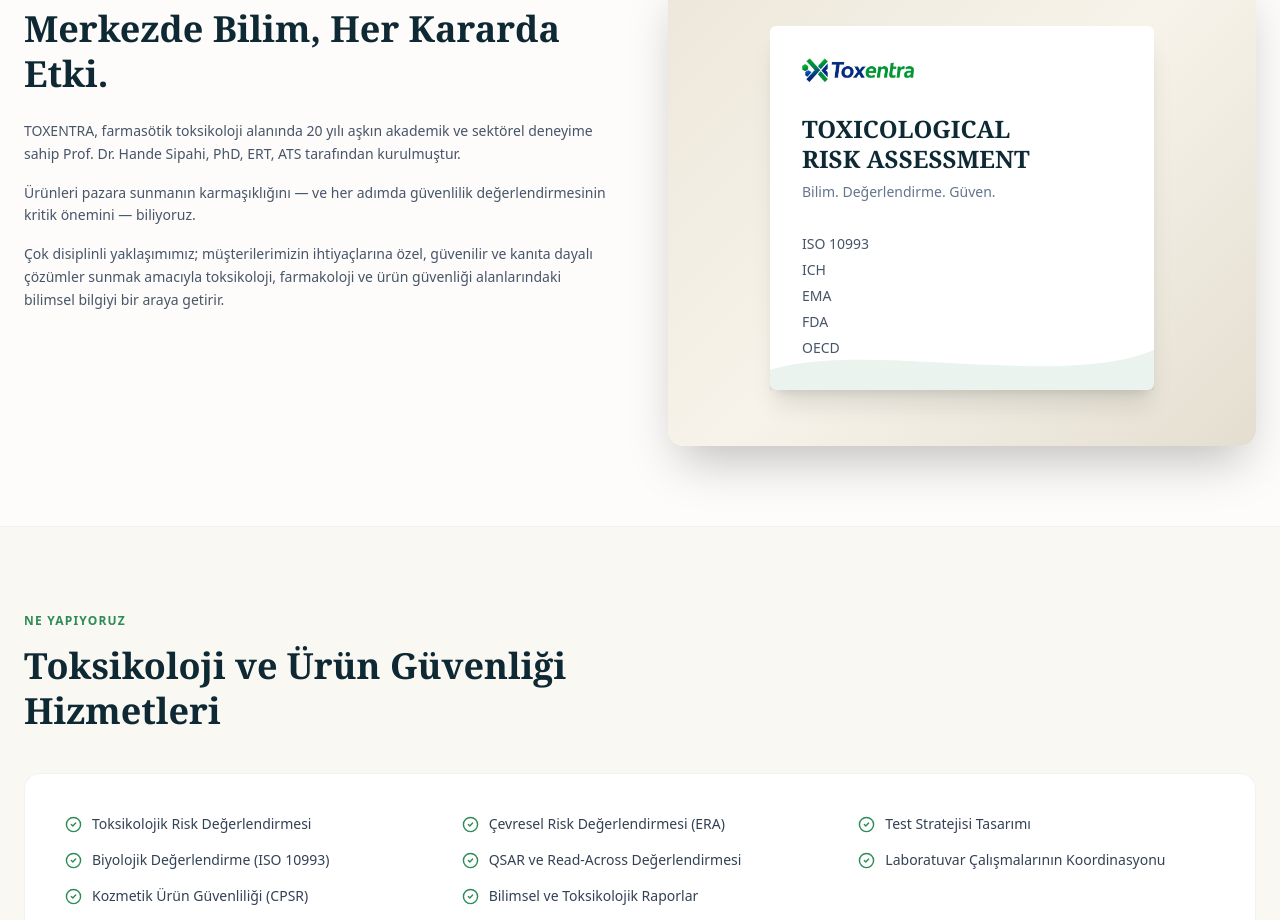
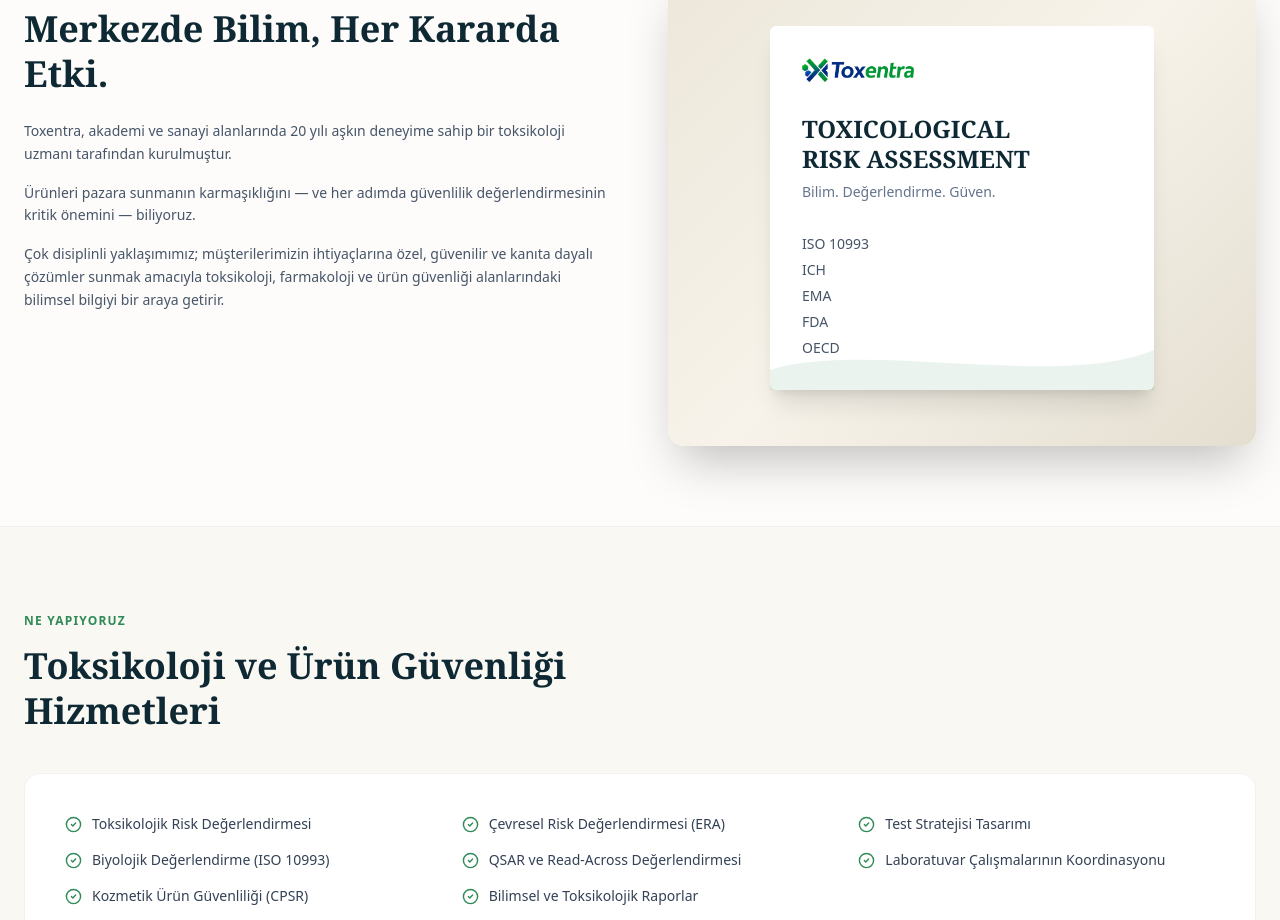
Before and after one commit to shandesipahi/Toxentra-Website, a Next.js app: page /tr/about in a window 1280 px wide. Shown: the part 1240-2160 px from the top of the page. Built offline with nearby package versions, Linux system fonts and the light colour scheme.

Commit message:
Update page.js

```diff
--- a/app/tr/about/page.js
+++ b/app/tr/about/page.js
@@ -250,7 +250,7 @@ export default function AboutPage() {
             </h2>
             <div className="space-y-4 text-slate-600 leading-relaxed text-sm">
               <p>
-                TOXENTRA, farmasötik toksikoloji alanında 20 yılı aşkın akademik ve sektörel deneyime sahip Prof. Dr. Hande Sipahi, PhD, ERT, ATS tarafından kurulmuştur.
+                Toxentra, akademi ve sanayi alanlarında 20 yılı aşkın deneyime sahip bir toksikoloji uzmanı tarafından kurulmuştur.
               </p>
               <p>
                 Ürünleri pazara sunmanın karmaşıklığını — ve her adımda güvenlilik değerlendirmesinin kritik önemini — biliyoruz.
```
